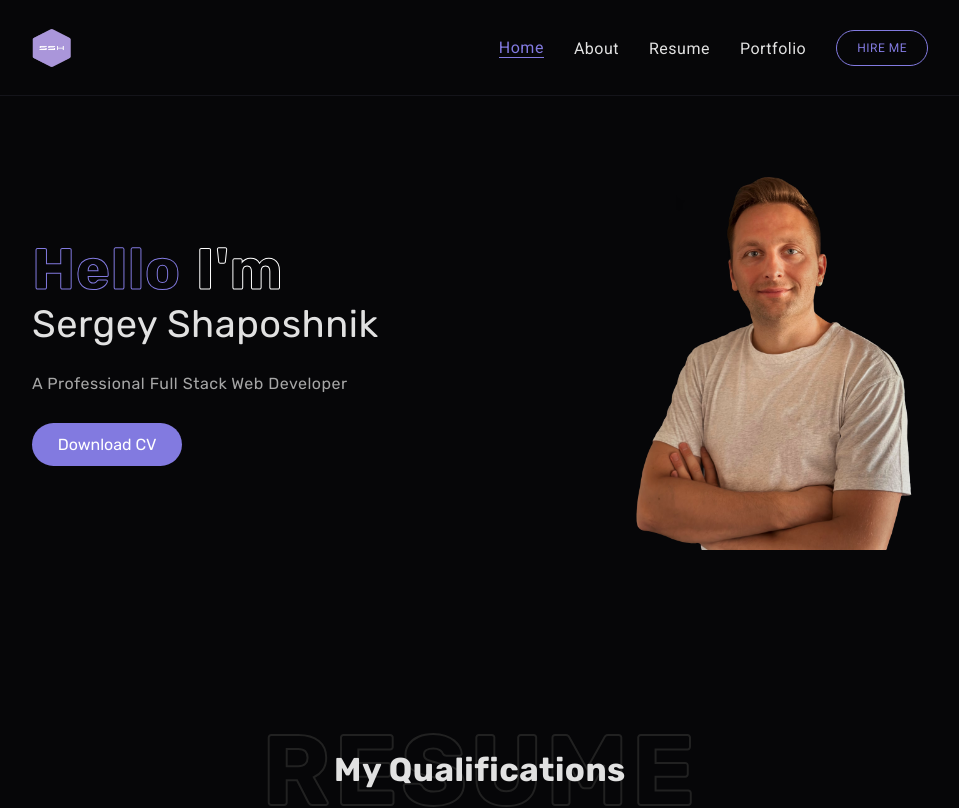
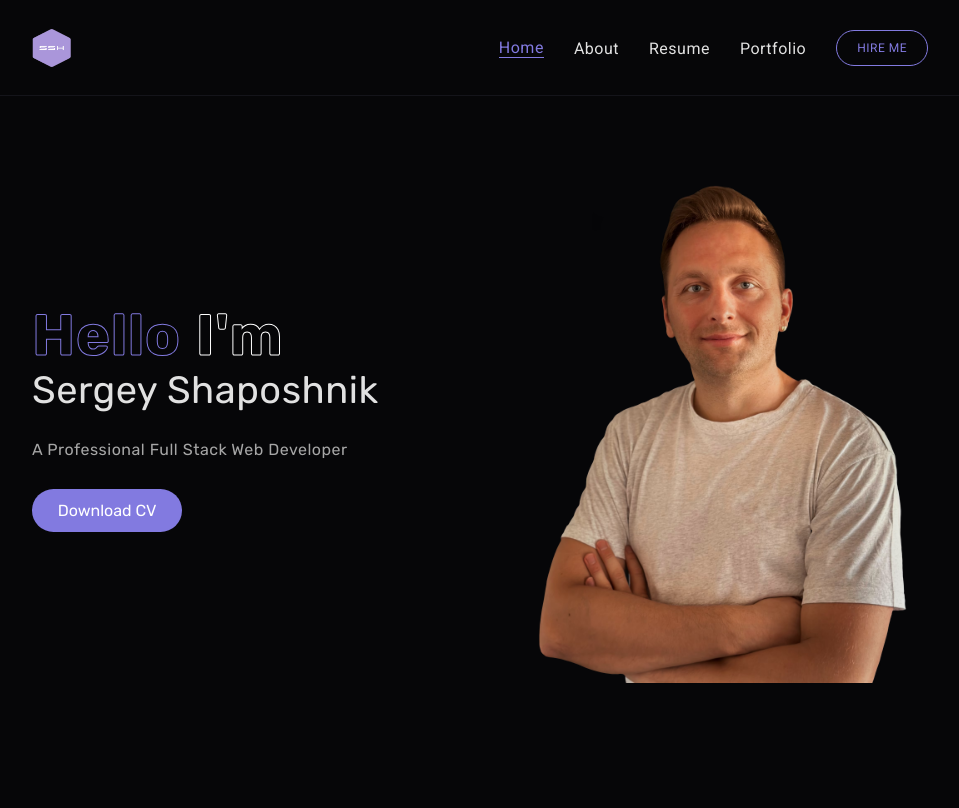
Before and after one commit to sergey-shapo/my-page, a React (Vite) app: page / in a window 1280 px wide. Shown: the top 808 px of the page, without its empty margins (160-1119 px from the left). Built offline with nearby package versions, Linux system fonts and the light colour scheme.

Commit message:
Reafactor about-area styles

```diff
--- a/src/components/Main/MainStyled.ts
+++ b/src/components/Main/MainStyled.ts
@@ -5,7 +5,7 @@ const MainStyled = styled.main`
   flex-direction: column;
   align-items: center;
   background-color: transparent;
-  gap: 200px;
+  gap: 160px;
   width: 80%;
   font-family: ${(props) => props.theme.fonts.secondary};
   margin-top: 150px;
@@ -136,8 +136,13 @@ const MainStyled = styled.main`
     }
 
     .skills-container {
-      column-gap: 30px; /* Espacio horizontal entre columnas */
+      column-gap: 30px;
       row-gap: 50px;
+    }
+
+    .about-area img {
+      width: 400px;
+      height: auto;
     }
   }
 
```
